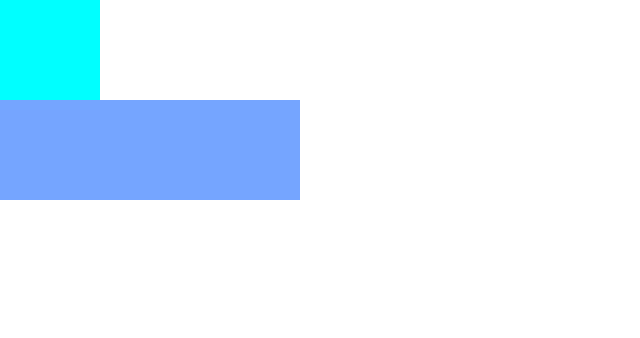
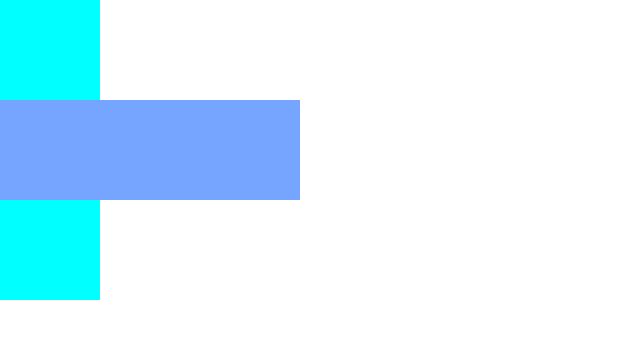
Before and after one commit to EduSan1/MediaSpace, a React (Create React App) app in the folder web/: page / in a window 1280 px wide. Shown: the top 338 px of the page, without its empty margins (0-640 px from the left). Built offline with nearby package versions, Linux system fonts and the light colour scheme.

Commit message:
chore : add test

```diff
--- a/web/src/App.tsx
+++ b/web/src/App.tsx
@@ -5,6 +5,7 @@ function App() {
     <>
       <div className='teste' />
       <div className='teste2' />
+      <div className='teste' />
     </>
   );
 }
```
